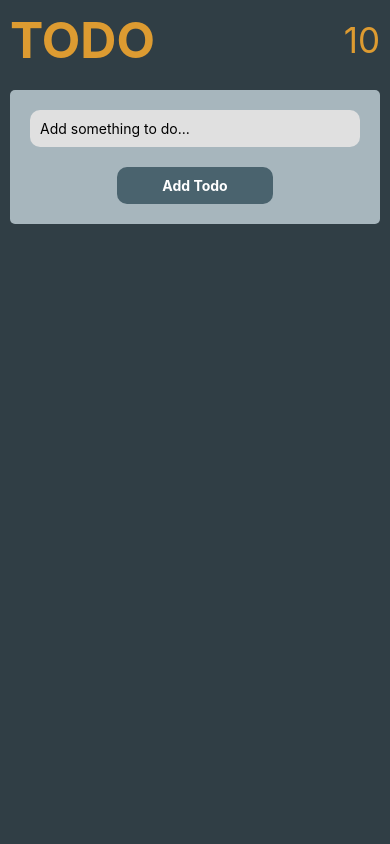
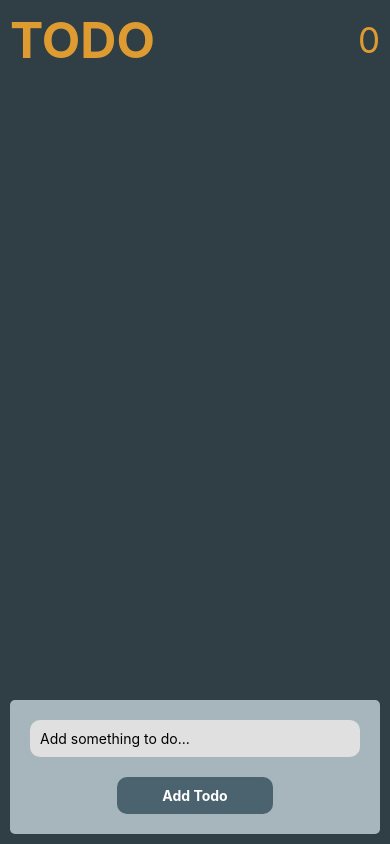
Before and after one commit to robinucar/todoApp, a React Native app: screen / in a window 390 px wide. Built offline with nearby package versions, Linux system fonts and the light colour scheme.

Commit message:
todoCart component added

```diff
--- a/src/App.js
+++ b/src/App.js
@@ -1,18 +1,44 @@
-import React from 'react';
-import {SafeAreaView, View, Text} from 'react-native';
+import React, {useState} from 'react';
+import {
+  SafeAreaView,
+  View,
+  Text,
+  FlatList,
+  KeyboardAvoidingView,
+} from 'react-native';
 import {main, todo_input} from './styles';
-import {TodoInput} from './components';
+import {TodoInput, TodoCart} from './components';
 
 const App = () => {
+  const [list, setList] = useState('');
+
+  const addTodo = (todo) => {
+    const todoElm = {
+      id: list.length,
+      todo,
+      isDone: false,
+    };
+
+    const newArray = [todoElm, ...list];
+    setList(newArray);
+  };
+
+  const renderTodo = ({item}) => <TodoCart data={item} />;
+
   return (
     <SafeAreaView style={main.container}>
-      <View style={main.container}>
-        <View style={main.banner}>
-          <Text style={main.todoText}>TODO</Text>
-          <Text style={main.todoCount}>10</Text>
+      <KeyboardAvoidingView style={main.container} behavior="padding">
+        <View style={main.container}>
+          <View style={main.banner}>
+            <Text style={main.todoText}>TODO</Text>
+            <Text style={main.todoCount}>{list.length}</Text>
+          </View>
+
+          <FlatList data={list} renderItem={renderTodo} />
+
+          <TodoInput onTodoEnter={(todoText) => addTodo(todoText)} />
         </View>
-        <TodoInput onTodoEnter={(todoText) => alert(todoText)} />
-      </View>
+      </KeyboardAvoidingView>
     </SafeAreaView>
   );
 };
--- /dev/null
+++ b/src/components/TodoCart.js
@@ -0,0 +1,12 @@
+import React from 'react';
+import {View, Text, TouchableOpacity} from 'react-native';
+
+const TodoCart = ({data}) => {
+  return (
+    <View>
+      <Text>{data.todo}</Text>
+    </View>
+  );
+};
+
+export {TodoCart};
--- a/src/components/index.js
+++ b/src/components/index.js
@@ -1 +1,2 @@
 export * from './TodoInput';
+export * from './TodoCart';
```
